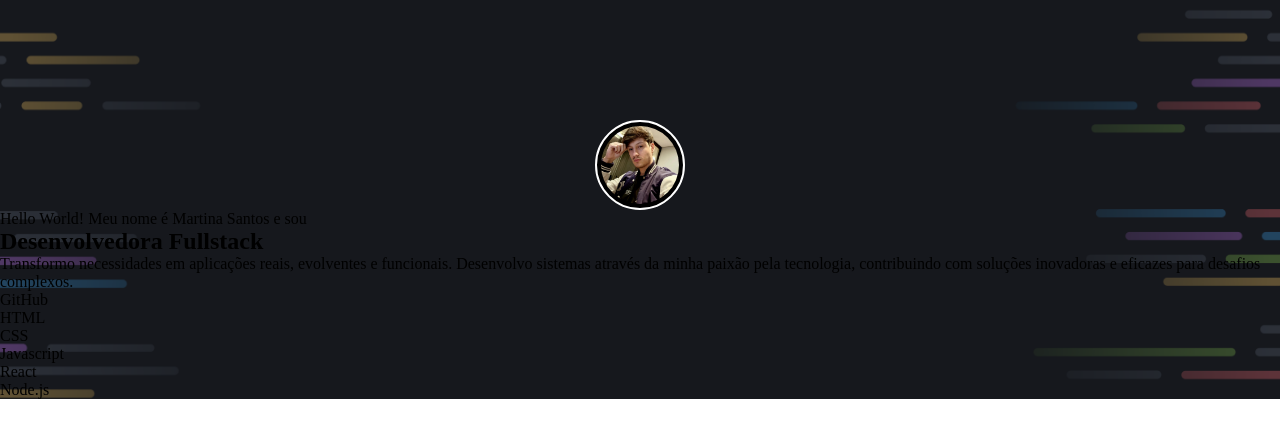
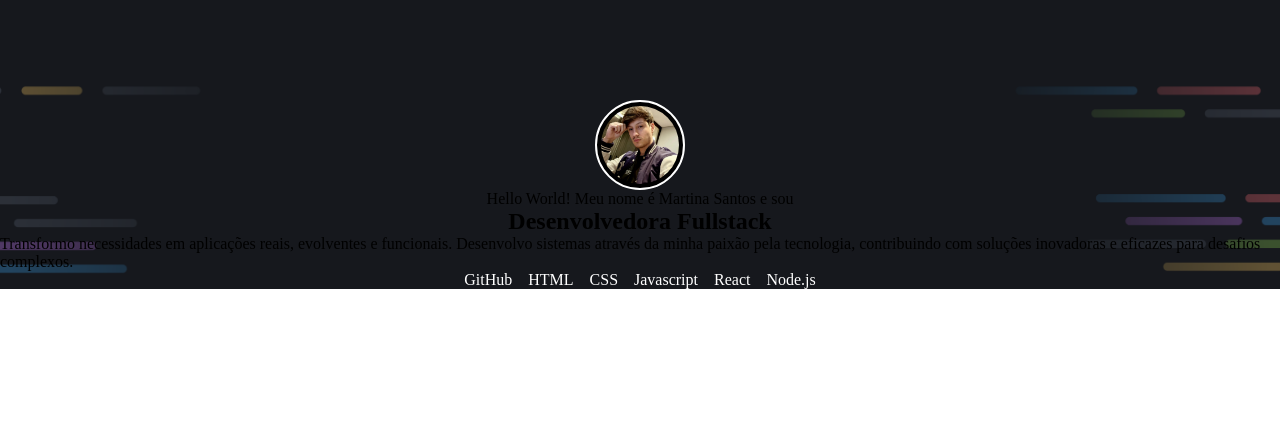
Before and after one commit to Gustavolimapereira/portifolio-dev, a plain HTML site: page index.html in a window 1280 px wide. Drawn offline with Linux system fonts and the light colour scheme.

Commit message:
css update

```diff
--- a/index.html
+++ b/index.html
@@ -9,18 +9,19 @@
     <title>Portifólio Gustavo Lima</title>
 </head>
 <body>
+    <header></header>
     <main>
         <section >
             <div class="profile-pag">
                 <div class="profile-pic">
                     <img src="assets/WhatsApp Image 2024-08-20 at 09.37.01.jpeg" alt="minha foto">
                 </div>
-                <div>
+                <div class="texts">
                     <p>Hello World! Meu nome é Martina Santos e sou</p>
                     <h1>Desenvolvedora Fullstack</h1>
                     <p>Transformo necessidades em aplicações reais, evolventes e funcionais. Desenvolvo sistemas através da minha paixão pela tecnologia, contribuindo com soluções inovadoras e eficazes para desafios complexos.</p>
                 </div>
-                <ul>
+                <ul class="list-skills">
                     <li>GitHub</li>
                     <li>HTML</li>
                     <li>CSS</li>
--- a/styles/quemsou.css
+++ b/styles/quemsou.css
@@ -1,3 +1,8 @@
+header{
+    height: 80px;
+    background-color: #16181d;
+}
+
 .profile-pag {
     width: 100%;
     background-image: url(../assets/Background_Intro.png);
@@ -11,7 +16,7 @@
     display: flex;
     align-items: center;
     justify-content: center;
-    padding-top: 120px;
+    padding-top: 20px;
 }
 
 .profile-pic img{
@@ -23,3 +28,19 @@
     padding: 4px;
     background-color: #000000;
 }
+
+.texts {
+    display: flex;
+    flex-direction: column;
+    align-items: center;
+    justify-content: center;
+}
+
+.list-skills {
+    color: white;
+    display: flex;
+    align-items: center;
+    justify-content: center;
+    list-style: none;
+    gap: 1rem;
+}
```
